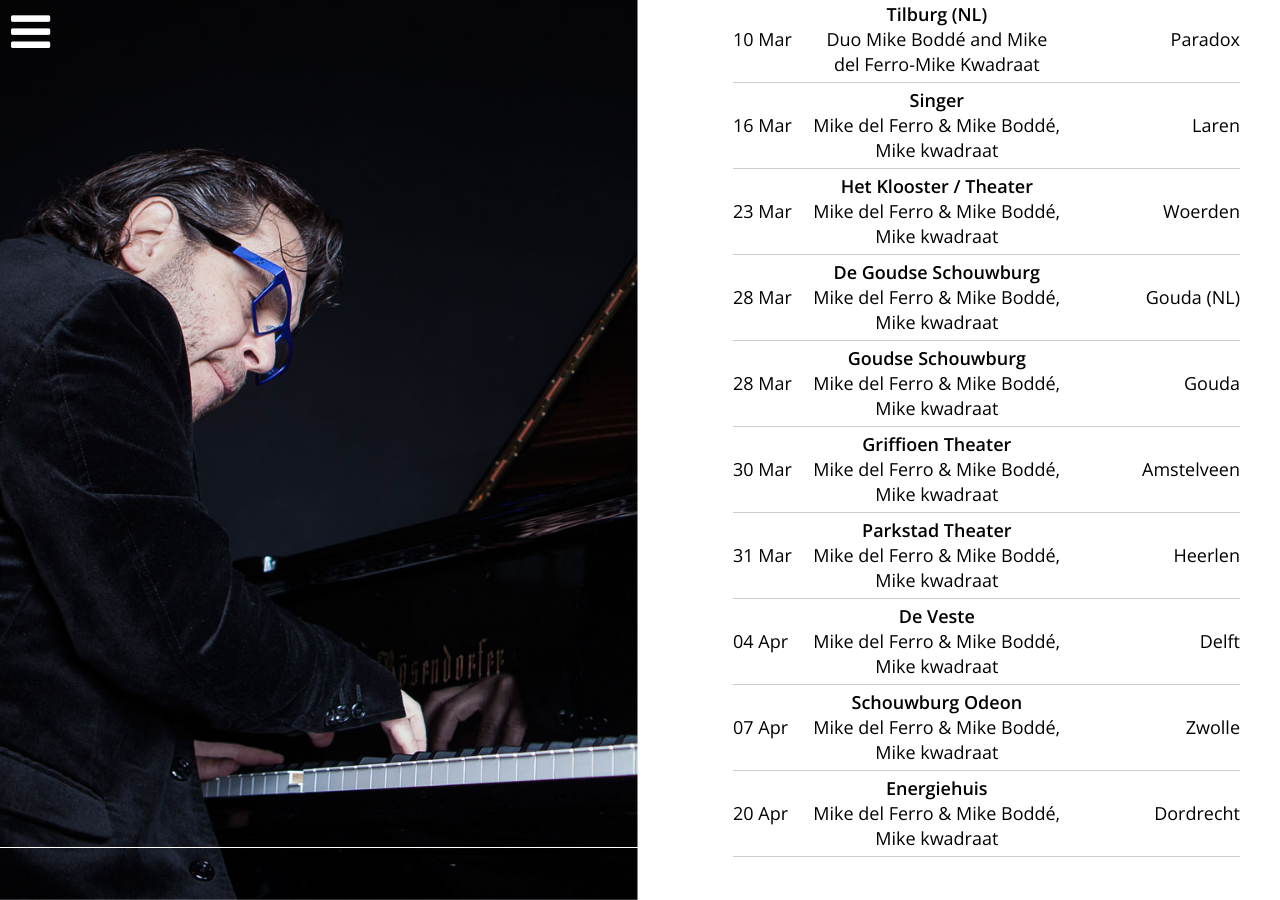
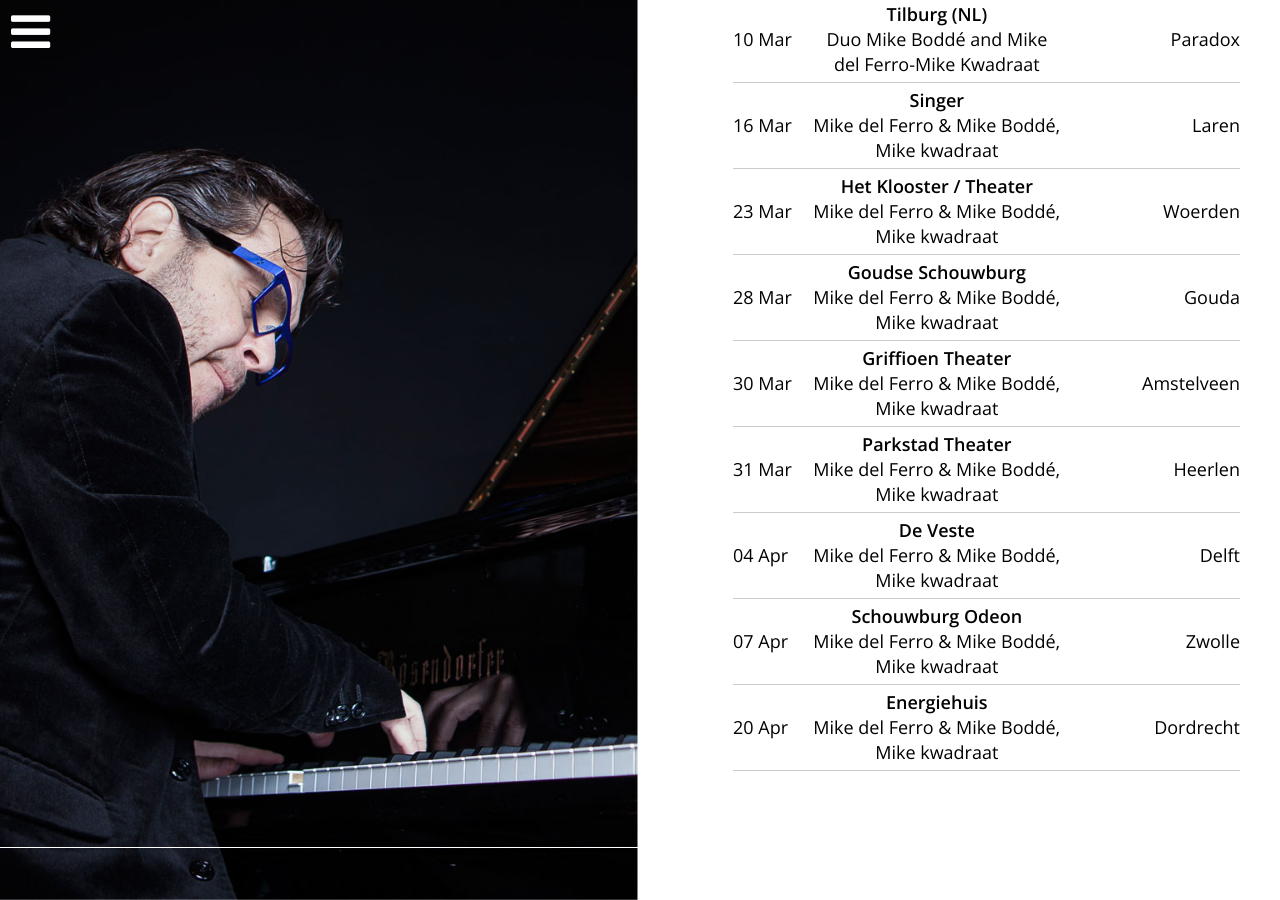
Before and after one commit to mikedelferro/website, a Jekyll site: the page built from agenda.html, in a window 1280 px wide and 900 px high, scrolled down 1709 px. Built offline with Jekyll 4.4.1, drawn with Linux system fonts in a browser that asks for light colours; nearby versions of some CDN libraries.

Commit message:
Updated '_config.yml' via CloudCannon

```diff
--- a/_config.yml
+++ b/_config.yml
@@ -64,11 +64,6 @@ gigs:
     location: 'Krakow, Poland'
     venue: International Jazz festival
     url:
-  - title: 'Mike del Ferro & Mike Boddé, Mike kwadraat'
-    date: 2018-03-28 08:00:00
-    location: Gouda (NL)
-    venue: De Goudse Schouwburg
-    url: 'https://www.goudseschouwburg.nl/voorstellingen/2710/Mike_Kwadraat/Mike_Bodde_Mike_Del_Ferro/'
   - title: 'Mike del Ferro & Mike Boddé, Mike kwadraat'
     date: 2018-03-09 20:30:00
     location: Drachten
```
